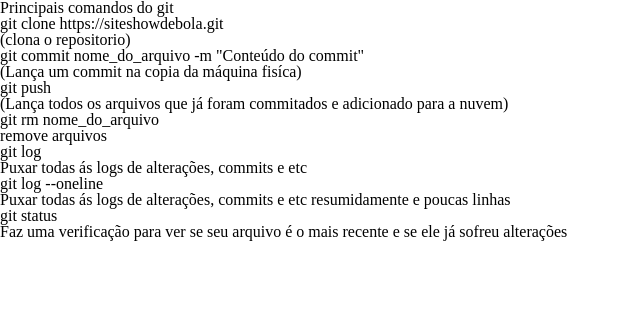
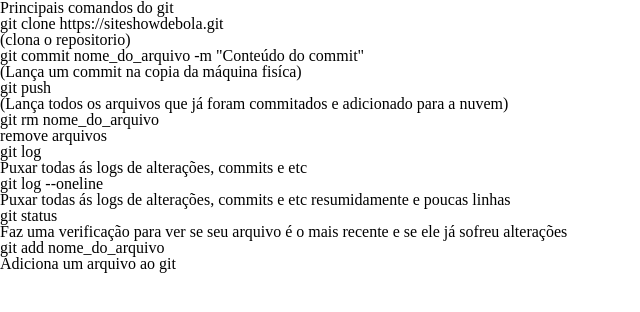
Before and after one commit to lucasismaelbr/git, a plain HTML site: page public/index.html in a window 1280 px wide. Shown: the whole page, without its empty margins (0-640 px from the left). Drawn offline with Linux system fonts and the light colour scheme; files that its build step writes are made by us from their sources.

Commit message:
Adicição de mais comandos de git na li

```diff
--- a/public/index.html
+++ b/public/index.html
@@ -19,6 +19,7 @@
         <li>git log <br> Puxar todas ás logs de alterações, commits e etc</li>
         <li>git log --oneline <br> Puxar todas ás logs de alterações, commits e etc resumidamente e poucas linhas</li>
         <li>git status <br> Faz uma verificação para ver se seu arquivo é o mais recente e se ele já sofreu alterações</li>
+        <li>git add nome_do_arquivo <br> Adiciona um arquivo ao git</li>
     </ul>
 </body>
 </html>
```
